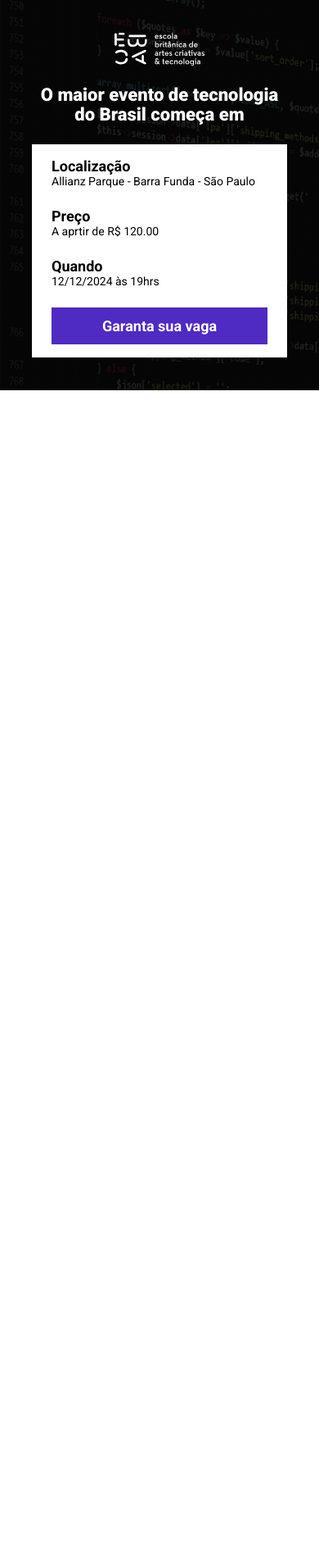
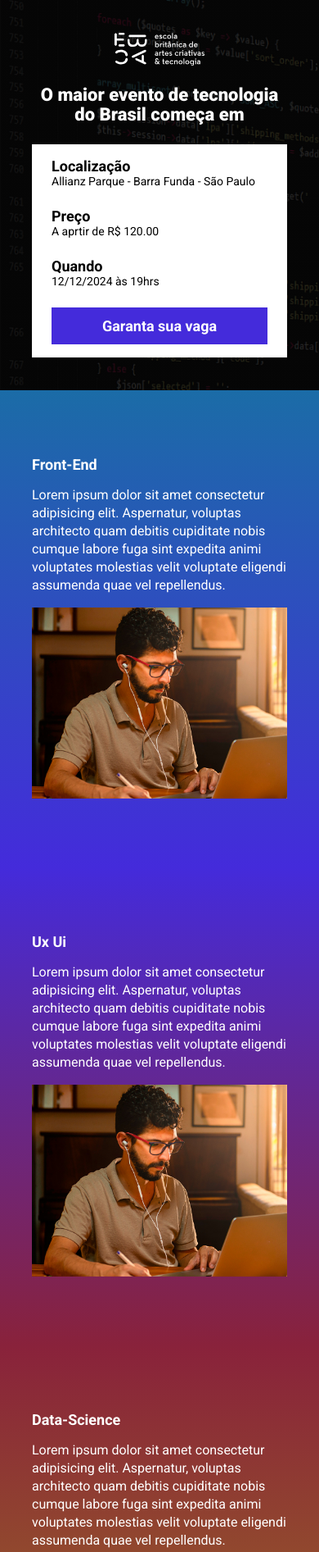
Before and after one commit to YasminVenceslau/LandingPage, a website built with Parcel: page src/index.html in a window 390 px wide. Shown: the top 1893 px of the page at 82% size. Before the commit the page ends 844 px from the top, so only its background shows below. Built offline with nearby package versions, Linux system fonts and the light colour scheme.

Commit message:
criação eventos

```diff
--- a/src/index.html
+++ b/src/index.html
@@ -7,7 +7,8 @@
         <link rel="preconnect" href="https://fonts.googleapis.com">
         <link rel="preconnect" href="https://fonts.gstatic.com" crossorigin>
         <link href="https://fonts.googleapis.com/css2?family=Roboto:wght@400;700;900&display=swap" rel="stylesheet">
-    <link rel="stylesheet" href="styles/main.scss">
+        <link rel="stylesheet" href="styles/main.scss">
+        <link rel="stylesheet" href="https://unpkg.com/aos@next/dist/aos.css" />
 </head>
 <body>
     <header class="hero"> <!-- hero -->
@@ -37,6 +38,67 @@
         </div>
     </header> <!-- hero -->
 
+    <section class="event event--frontend" > <!-- frontend -->
+        <div class="container " data-aos="fade-up-right">
+            <div class="event__details ">
+                <h2 class="event__details__title">Front-End</h2>
+                <p class="event__details__description">
+                    Lorem ipsum dolor sit amet consectetur adipisicing elit. Aspernatur, voluptas architecto quam debitis cupiditate nobis cumque labore fuga sint expedita animi voluptates molestias velit voluptate eligendi assumenda quae vel repellendus.
+                </p>
+
+
+            </div>
+            <img class="event__image" src="images/frontend.png" alt="Front-End">
+        </div>
+    </section> <!-- frontend -->
+
+    <section class="event event--ux-ui event--image-left" > <!-- ux-ui -->
+        <div class="container " data-aos="fade-up-left">
+            <div class="event__details ">
+                <h2 class="event__details__title">Ux Ui</h2>
+                <p class="event__details__description">
+                    Lorem ipsum dolor sit amet consectetur adipisicing elit. Aspernatur, voluptas architecto quam debitis cupiditate nobis cumque labore fuga sint expedita animi voluptates molestias velit voluptate eligendi assumenda quae vel repellendus.
+                </p>
+
+
+            </div>
+            <img class="event__image" src="images/frontend.png" alt="Front-End">
+        </div>
+    </section><!-- ux-ui -->
+
+    <section class="event event--data-science " > <!-- data-science -->
+        <div class="container " data-aos="fade-up-right">
+            <div class="event__details ">
+                <h2 class="event__details__title">Data-Science</h2>
+                <p class="event__details__description">
+                    Lorem ipsum dolor sit amet consectetur adipisicing elit. Aspernatur, voluptas architecto quam debitis cupiditate nobis cumque labore fuga sint expedita animi voluptates molestias velit voluptate eligendi assumenda quae vel repellendus.
+                </p>
+
+
+            </div>
+            <img class="event__image" src="images/frontend.png" alt="Front-End">
+        </div>
+    </section><!-- data-science -->
+
+    <section class="event event--backend event--image-left" > <!-- backend -->
+        <div class="container  " data-aos="fade-up-left">
+            <div class="event__details ">
+                <h2 class="event__details__title">Back-End</h2>
+                <p class="event__details__description">
+                    Lorem ipsum dolor sit amet consectetur adipisicing elit. Aspernatur, voluptas architecto quam debitis cupiditate nobis cumque labore fuga sint expedita animi voluptates molestias velit voluptate eligendi assumenda quae vel repellendus.
+                </p>
+
+
+            </div>
+            <img class="event__image" src="images/frontend.png" alt="Front-End">
+        </div>
+    </section><!-- backend -->
+
+
+    <script src="https://unpkg.com/aos@next/dist/aos.js" data-aos="fade-up-right"></script> <!-- AOS -->
+    <script>
+        AOS.init();
+    </script><!-- AOS -->
     <script src="scripts/main.js"></script>
 </body>
 </html>
--- a/src/scripts/main.js
+++ b/src/scripts/main.js
@@ -1 +1 @@
-console.log('ola')
+AOS.init();
--- a/src/styles/components/_buttons.scss
+++ b/src/styles/components/_buttons.scss
@@ -1,3 +1,5 @@
+@use 'variables' as *;
+
 .button{
     padding: 12px;
     font-size: 18px;
@@ -7,8 +9,8 @@
 
 
     &--primary{
-        color: white;
-        background-color: #4f2ac3;
+        color: $corText;
+        background-color: $blue2;
     }
 
     @media(max-width:1024px){
--- /dev/null
+++ b/src/styles/components/_event.scss
@@ -0,0 +1,69 @@
+@use 'variables' as *;
+
+.event{
+
+    padding: 80px 0;
+
+
+    &--frontend{
+        background-image: linear-gradient(180deg,$blue1, $blue2);
+    }
+    &--ux-ui{
+        background-image: linear-gradient(180deg,$blue2, $red);
+    }
+    &--data-science{
+        background-image: linear-gradient(180deg,$red, $yellow);
+    }
+    &--backend{
+        background-image: linear-gradient(180deg,$yellow, $red);
+    }
+
+    &--image-left{
+        .container{
+            flex-direction: row-reverse;
+
+        }
+    }
+    .container{
+        display: flex;
+        gap: 40px;
+    }
+
+    &__image{
+        max-width: 360px;
+
+    }
+
+    &__details{
+
+
+
+        &__title{
+            font-size: 18px;
+            font-weight: bold;
+            margin-bottom: 16px;
+
+        }
+
+        &__description{
+
+            line-height: 22px;
+        }
+    }
+
+    @media (max-width: 640px){
+        .container{
+            display: block;
+
+        }
+        &__image{
+            max-width: 100%;
+
+        }
+
+        &__details{
+            margin-right: 0;
+            margin-bottom: 16px;
+        }
+    }
+}
--- a/src/styles/components/_infos-bar.scss
+++ b/src/styles/components/_infos-bar.scss
@@ -1,6 +1,8 @@
+@use 'variables' as *;
+
 .infos-bar{
     padding: 16px 24px;
-    background-color: white;
+    background-color: $corText;
     display:flex ;
     justify-content: space-between;
 
@@ -10,10 +12,10 @@
         gap: 40px;
         &__item {
             font-size: 14px;
-            color: black;
+            color: $corTextSecund;
 
             b{
-                color: black;
+                color: $corTextSecund;
                 font-size: 18px;
                 display: block;
             }
--- /dev/null
+++ b/src/styles/components/_variables.scss
@@ -0,0 +1,7 @@
+$blue1:#1b6ca7;
+$blue2:#442bdb;
+$red:#89223b ;
+$yellow:#9c791d ;
+
+$corText: white;
+$corTextSecund:black;
--- a/src/styles/main.scss
+++ b/src/styles/main.scss
@@ -1,13 +1,15 @@
 @use 'hero';
 @use 'components/infos-bar';
 @use 'components/buttons';
+@use 'components/event';
+@use 'components/variables' as *;
 
 *{
     padding: 0;
     margin: 0;
     box-sizing: border-box;
     font-family: Roboto, sans-serif;
-    color: white;
+    color:$corText;
     list-style: none;
     text-decoration: none;
 }
```
